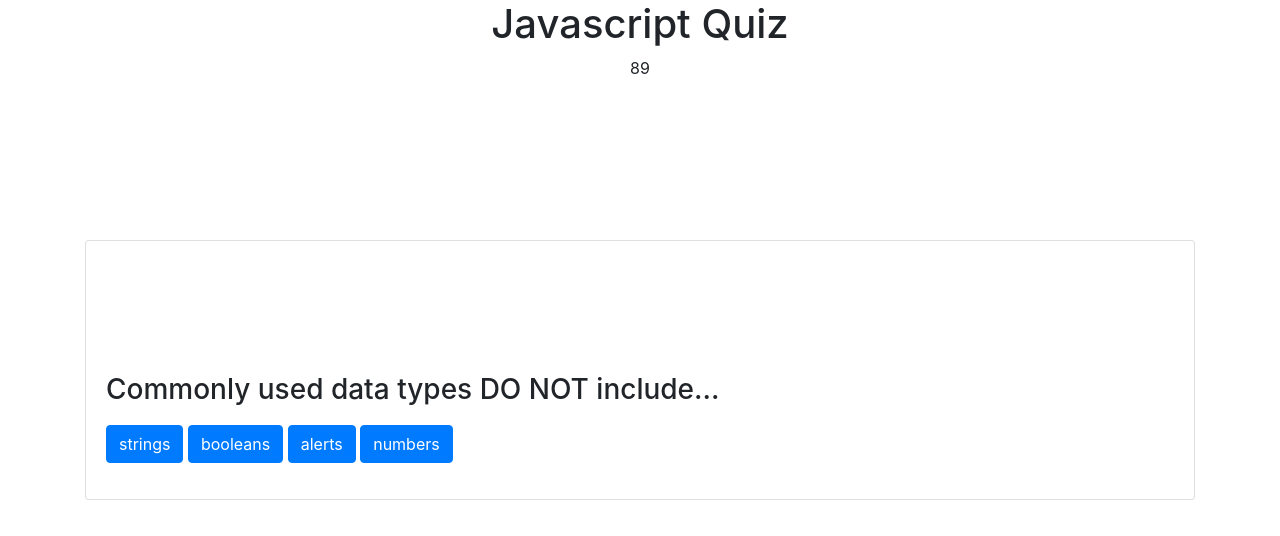
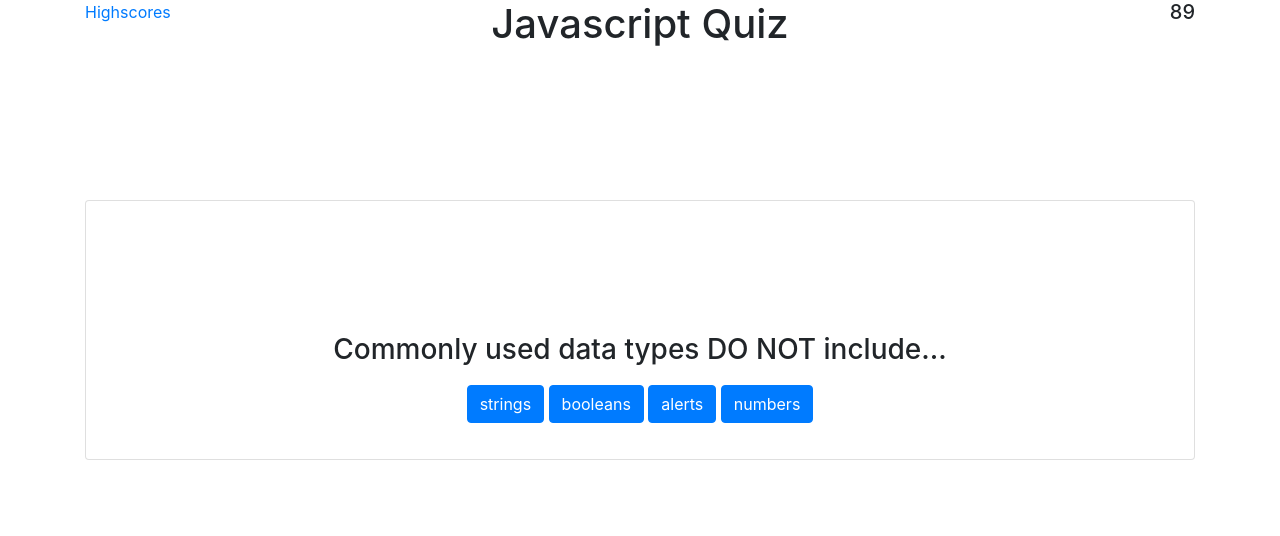
Before and after one commit to samuelbaetz/javascriptcodequiz, a plain HTML site: page index.html in a window 1280 px wide. Both pictures are taken after a click on the button "Start Quiz". Drawn offline with nearby package versions, Linux system fonts and the light colour scheme.

Commit message:
styled to my liking

```diff
--- a/index.html
+++ b/index.html
@@ -8,10 +8,20 @@
     <link rel="stylesheet" href="style.css">
 </head>
 <body>
-    <div class="title">
+
     <div class="container">
-        <h1>Javascript Quiz</h1> <p id="time"></p>
+        <div class="row">
+            <div class="col-4">
+                <a href= "#">Highscores</a>
+                </div>
+            <div class="col-4">
+        <h1 id="title">Javascript Quiz</h1>
+        </div>
 
+        <div class="col-sm-4">
+        <h5 id="time"></h5>
+
+      </div>
     </div>
     </div>
     <br>
@@ -21,11 +31,20 @@
     <br>
     <br>
 <div class="container">
-    <div class="card">
+
+    <div class="card text-center">
+
         <div class="card-body">
-            <p id="disclaimer">This will test your knowledge of Javascript. You must complete the quiz in under a minute, otherwise you will not recieve any points. If you answer a question wrong, 10 seconds will be deducted from the timer. Good Luck, may the gods be ever in your favor.</p>
+
+                <p id="disclaimer">This will test your knowledge of Javascript. You must complete the quiz in under a minute, otherwise you will not recieve any points. If you answer a question wrong, 10 seconds will be deducted from the timer. Good Luck, may the gods be ever in your favor.</p>
+
             <button id="startquiz" type="button" class="btn btn-outline-info">Start Quiz</button>
+
+
+
             <h3 id="question" class="hide"></h3>
+
+
             <div id="testquestions" class="hide">
 
                <button id="answer1" type="button" class="btn btn-primary answers"></button>
@@ -38,7 +57,9 @@
 
            </div>
         </div>
-    </div>
+
+</div>
+</div>
 </div>
 <div class="footer">
 
--- a/script.js
+++ b/script.js
@@ -6,6 +6,32 @@ function start() {
     startCountdown()
     questionone()
 }
+var timer = document.querySelector("#time")
+var counter = 90;
+var interval;
+function startCountdown() {
+
+
+    interval = setInterval(() => {
+      console.log(counter);
+      timer.textContent = counter
+      counter--;
+
+      if (counter < 0 ) {
+        clearInterval(interval);
+
+      }
+
+    }, 1000);
+
+  }
+
+  function wronganswer(){
+    var timer = document.querySelector("#time")
+      counter = counter - 5;
+
+
+  }
 
 function questionone(){
     var q1 = document.querySelector("#question")
@@ -21,6 +47,9 @@ function questionone(){
     a4.textContent = question1.answer4
 
     if (a3.addEventListener('click', questiontwo)) {
+
+    }
+    if (a3.addEventListener('click', correctanswer)) {
 
     }
 
@@ -61,6 +90,9 @@ function questiontwo() {
     if (a3.addEventListener('click', questionthree)) {
 
     }
+    if (a3.addEventListener('click', correctanswer)) {
+
+    }
     if (a2.addEventListener('click', wronganswer)) {
 
     }
@@ -98,6 +130,9 @@ function questionthree() {
     if (a4.addEventListener('click', questionfour)) {
 
     }
+    if (a4.addEventListener('click', correctanswer)) {
+
+    }
     if (a2.addEventListener('click', wronganswer)) {
 
     }
@@ -132,6 +167,10 @@ function questionfour() {
     if (a3.addEventListener('click', questionfive)) {
 
     }
+    if (a3.addEventListener('click', correctanswer)) {
+
+    }
+
     if (a2.addEventListener('click', wronganswer)) {
 
     }
@@ -167,6 +206,9 @@ function questionfive() {
     a4.textContent = question5.answer4
 
     if (a4.addEventListener('click', complete)) {
+
+    }
+    if (a4.addEventListener('click', correctanswer)) {
 
     }
     if (a2.addEventListener('click', wronganswer)) {
@@ -250,29 +292,3 @@ var question5 = {
     answer3: "For loops",
     answer4: "console.log"
 }
-var timer = document.querySelector("#time")
-var counter = 90;
-var interval;
-function startCountdown() {
-
-
-    interval = setInterval(() => {
-      console.log(counter);
-      timer.textContent = counter
-      counter--;
-
-      if (counter < 0 ) {
-        clearInterval(interval);
-
-      }
-
-    }, 1000);
-
-  }
-
-  function wronganswer(){
-    var timer = document.querySelector("#time")
-      counter = counter - 5;
-
-
-  }
--- a/style.css
+++ b/style.css
@@ -1,19 +1,21 @@
-.title {
-    text-align: center;
-}
+
 
 .btn-outline-info {
     margin-top: 10px;
 }
 
+#time{
+    text-align: right;
+}
 
+#title{
+    text-align: center;
+}
 
-#startquiz {
-    margin-left: 500px;
-}
 
 #testquestions {
     visibility: hidden;
+
 }
 
 .answers {
@@ -27,3 +29,12 @@
 #correctanswer {
     color: green;
 }
+
+#question {
+    text-align: center;
+}
+
+#tq {
+    max-width: 600px;
+    min-width: 400px;
+}
```
